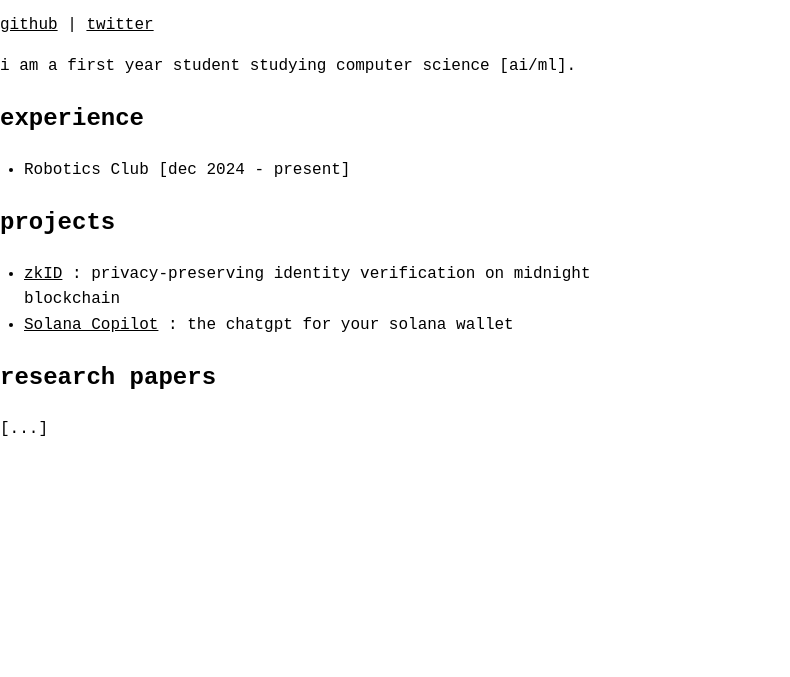
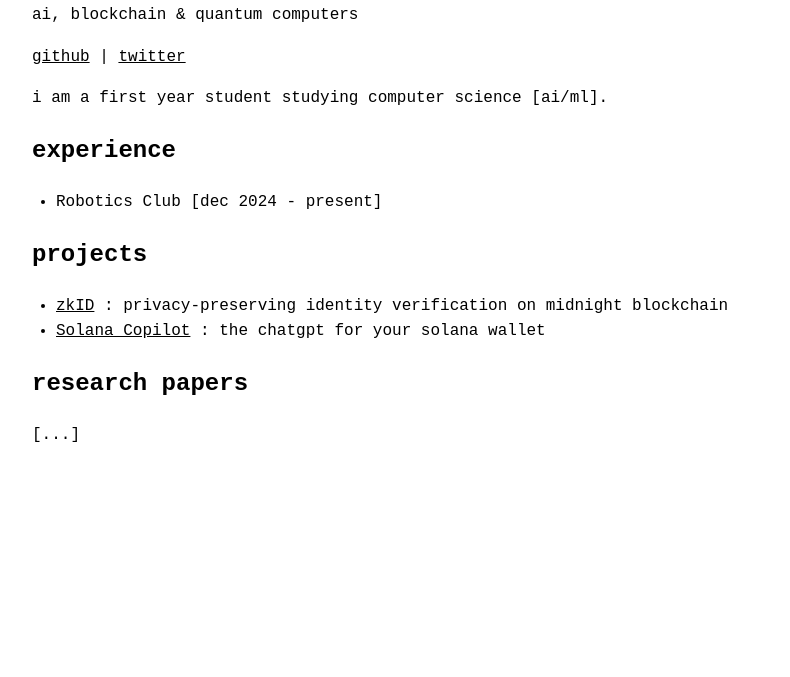
Before and after one commit to quantus0/quantus0.github.io, a plain HTML site: page index.html in a window 1280 px wide. Shown: the part 123-800 px from the top of the page, without its empty margins (0-790 px from the left). Drawn offline with Linux system fonts and the light colour scheme.

Commit message:
Update index.html

```diff
--- a/index.html
+++ b/index.html
@@ -10,10 +10,8 @@
       background: #fff;
       color: #000;
       margin: 0;
-      max-width: 600px;
-      width: 90%;
+      padding: 2rem;
       line-height: 1.6;
-      word-wrap: break-word;
     }
 
     h1 {
```
